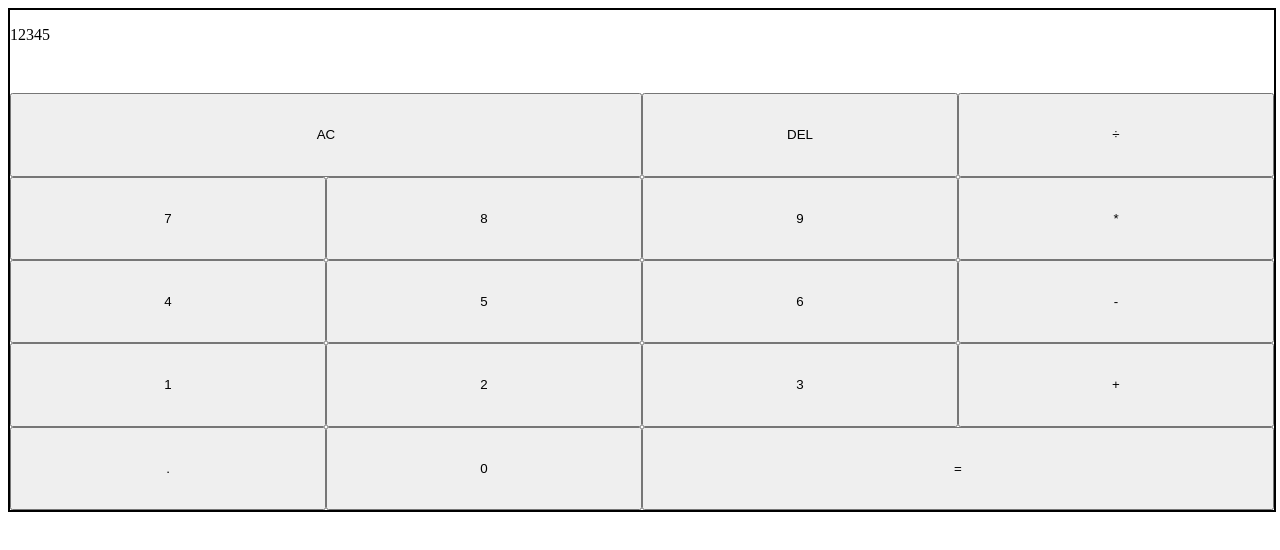
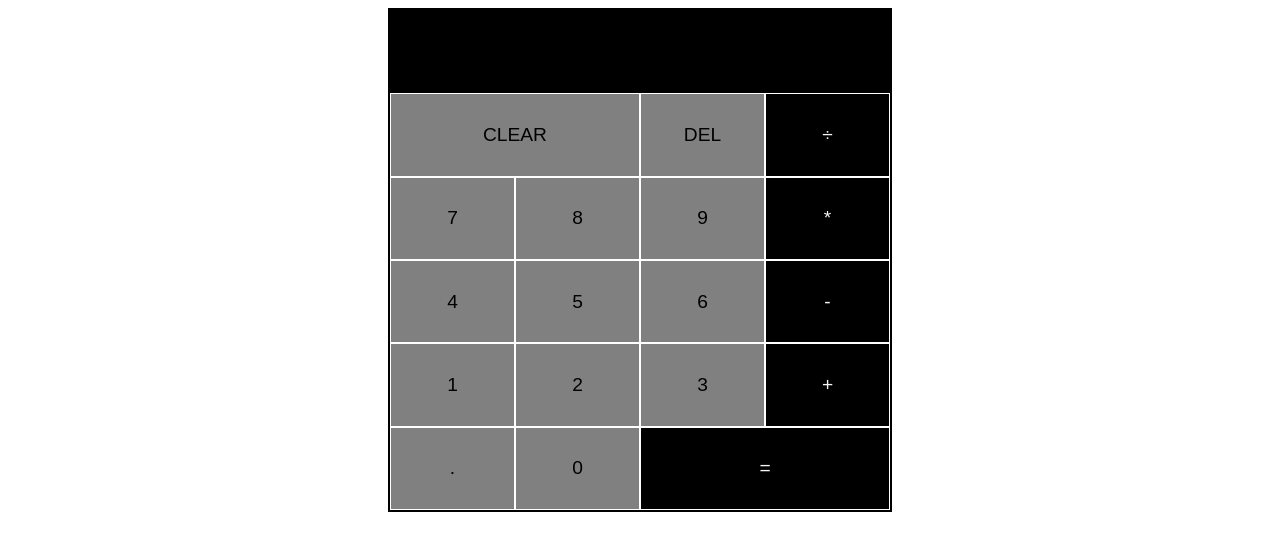
Before and after one commit to DavBio/Calculator, a plain HTML site: page index.html in a window 1280 px wide. Drawn offline with Linux system fonts and the light colour scheme.

```diff
--- a/index.html
+++ b/index.html
@@ -2,14 +2,15 @@
 <html>
 <head>
     <meta charset="UTF8">
+    <meta name="viewport" content="width=device-width, initial-scale=1.0">
     <link rel="stylesheet" href="styles.css" type="text/css"/>
 
 </head>
 <body>
 <header></header>
 <div id="container">
-    <p id="display">12345</p>
-        <button id="ac">AC</button>
+    <p id="display"></p>
+        <button id="ac">CLEAR</button>
         <button id="del">DEL</button>
         <button id="divide">÷</button>
         <button id="multiply">*</button>
--- a/styles.css
+++ b/styles.css
@@ -1,3 +1,9 @@
+@media only screen and (min-width: 900px) {
+    #container {
+        max-width: 500px ;
+        margin:auto;
+    }
+}
 #container {
     display:grid;
     width: 100%;
@@ -12,9 +18,15 @@
      "dot zero equal equal";
     grid-template-columns: 1fr 1fr 1fr 1fr;
     grid-template-rows: 1fr 1fr 1fr 1fr 1fr 1fr;
+    background-color: black;
+    color: white;
+
 }
 button{
     width:100%;
+    background-color: gray;
+    font-size: larger;
+    border: white solid 0.1em;
 }
 #one {
     grid-area: one;
@@ -27,6 +39,8 @@
 }
 #add {
     grid-area: add;
+    background-color: black;
+    color: whitesmoke;
 }
 #dot {
     grid-area: dot;
@@ -36,6 +50,8 @@
 }
 #equal {
     grid-area: equal;
+    background-color: black;
+    color: whitesmoke;
 }
 #four {
     grid-area: four;
@@ -48,6 +64,8 @@
 }
 #subtract {
     grid-area:subtract;
+    background-color: black;
+    color: whitesmoke;
 }
 #seven{
     grid-area:seven;
@@ -60,6 +78,8 @@
 }
 #multiply {
     grid-area:multiply;
+    background-color: black;
+    color: whitesmoke;
 }
 #ac {
     grid-area:ac;
@@ -69,7 +89,10 @@
 }
 #divide{
     grid-area:divide;
+    background-color: black;
+    color: whitesmoke;
 }
 #display {
     grid-area: display;
+    font-size: x-large;
 }
```
Also changed, not shown: package-lock.json (deleted).
